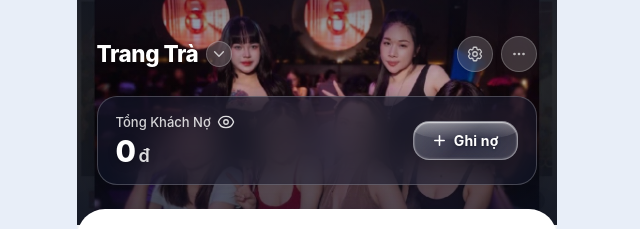
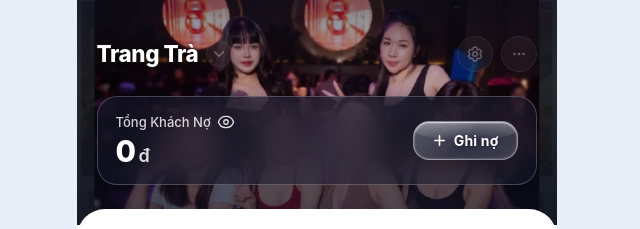
Before and after one commit to kcnguyencong/Trangtra, a Next.js app: page / in a window 1280 px wide. Shown: the top 229 px of the page, without its empty margins (316-956 px from the left). Built offline with nearby package versions, Linux system fonts and the light colour scheme; no server answers; the database is empty.

Commit message:
Reduce header action buttons opacity

```diff
--- a/src/app/globals.css
+++ b/src/app/globals.css
@@ -83,15 +83,15 @@ html, body {
   width: 26px;
   height: 26px;
   border-radius: 50%;
-  background: rgba(255, 255, 255, 0.22);
+  background: rgba(255, 255, 255, 0.12);
   backdrop-filter: blur(8px);
   -webkit-backdrop-filter: blur(8px);
-  border: 1px solid rgba(255, 255, 255, 0.3);
+  border: 1px solid rgba(255, 255, 255, 0.18);
   display: flex;
   align-items: center;
   justify-content: center;
   color: #FFFFFF;
-  opacity: 0.75;
+  opacity: 0.35;
   cursor: not-allowed;
 }
 
@@ -104,17 +104,17 @@ html, body {
   width: 36px;
   height: 36px;
   border-radius: 50%;
-  background: rgba(255, 255, 255, 0.22);
+  background: rgba(255, 255, 255, 0.12);
   backdrop-filter: blur(8px);
   -webkit-backdrop-filter: blur(8px);
-  border: 1px solid rgba(255, 255, 255, 0.3);
+  border: 1px solid rgba(255, 255, 255, 0.18);
   display: flex;
   align-items: center;
   justify-content: center;
   cursor: not-allowed;
   color: #FFFFFF;
-  opacity: 0.75;
-  box-shadow: 0 2px 8px rgba(0, 0, 0, 0.15);
+  opacity: 0.35;
+  box-shadow: none;
   pointer-events: none;
 }
 
```
